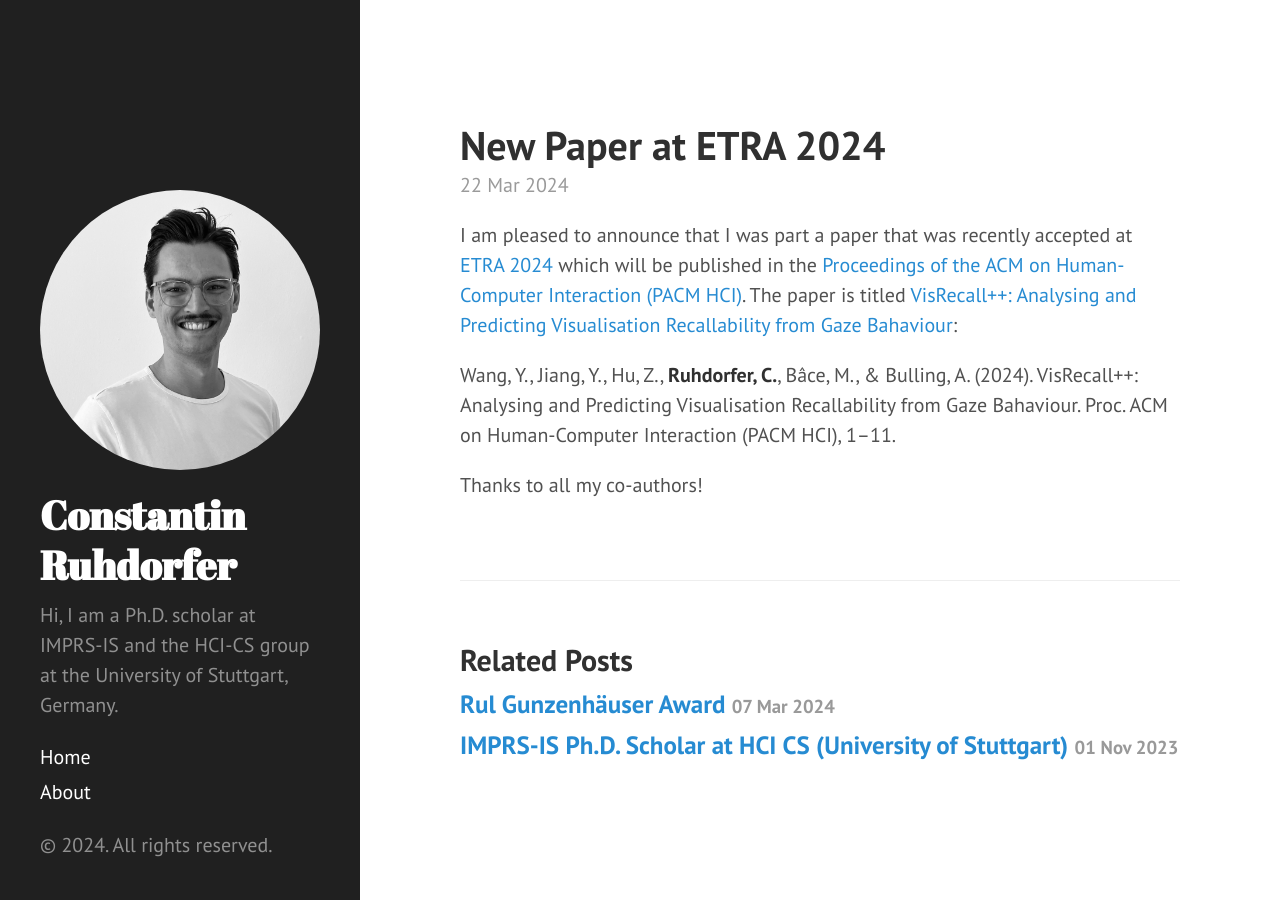
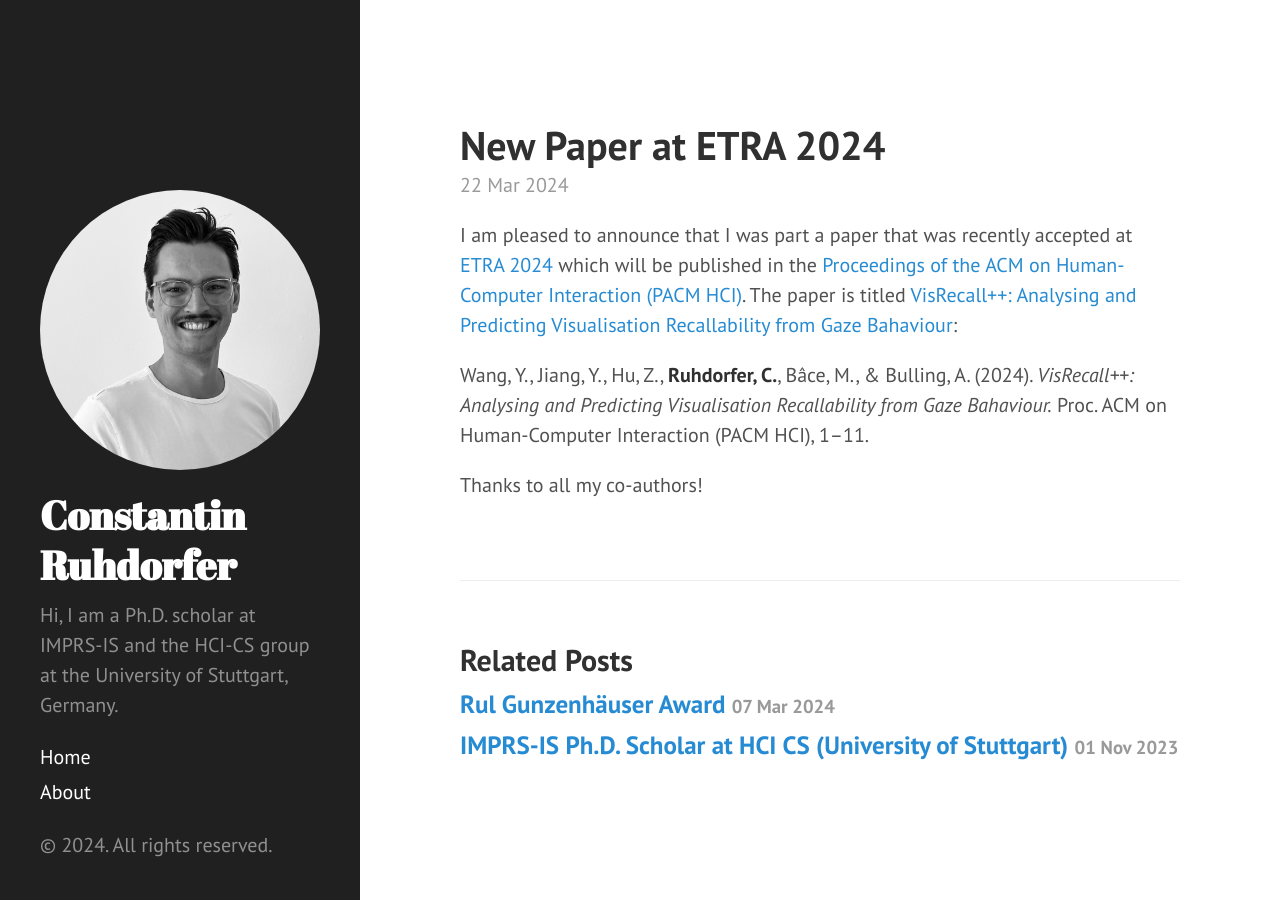
Before and after one commit to ConstantinRuhdorfer/constantinruhdorfer.github.io, a Jekyll site: the page built from _posts/2024-03-22-ETRA2024.md, in a window 1280 px wide. Built offline with Jekyll 4.4.1, drawn with Linux system fonts in a browser that asks for light colours.

```diff
--- a/_posts/2024-03-22-ETRA2024.md
+++ b/_posts/2024-03-22-ETRA2024.md
@@ -6,8 +6,8 @@ title: New Paper at ETRA 2024
 I am pleased to announce that I was part a paper that was recently accepted at [ETRA 2024](https://etra.acm.org/2024/) which will be published in the [Proceedings of the ACM on Human-Computer Interaction (PACM HCI)](https://dl.acm.org/journal/pacmhci/).
 The paper is titled [VisRecall++: Analysing and Predicting Visualisation Recallability from Gaze Bahaviour](https://www.perceptualui.org/publications/wang24_etra/):
 
-Wang, Y., Jiang, Y., Hu, Z., **Ruhdorfer, C.**, Bâce, M., & Bulling, A. (2024). VisRecall++:
-Analysing and Predicting Visualisation Recallability from Gaze Bahaviour. Proc. ACM on
+Wang, Y., Jiang, Y., Hu, Z., **Ruhdorfer, C.**, Bâce, M., & Bulling, A. (2024). *VisRecall++:
+Analysing and Predicting Visualisation Recallability from Gaze Bahaviour.* Proc. ACM on
 Human-Computer Interaction (PACM HCI), 1–11.
 
 Thanks to all my co-authors!
```
